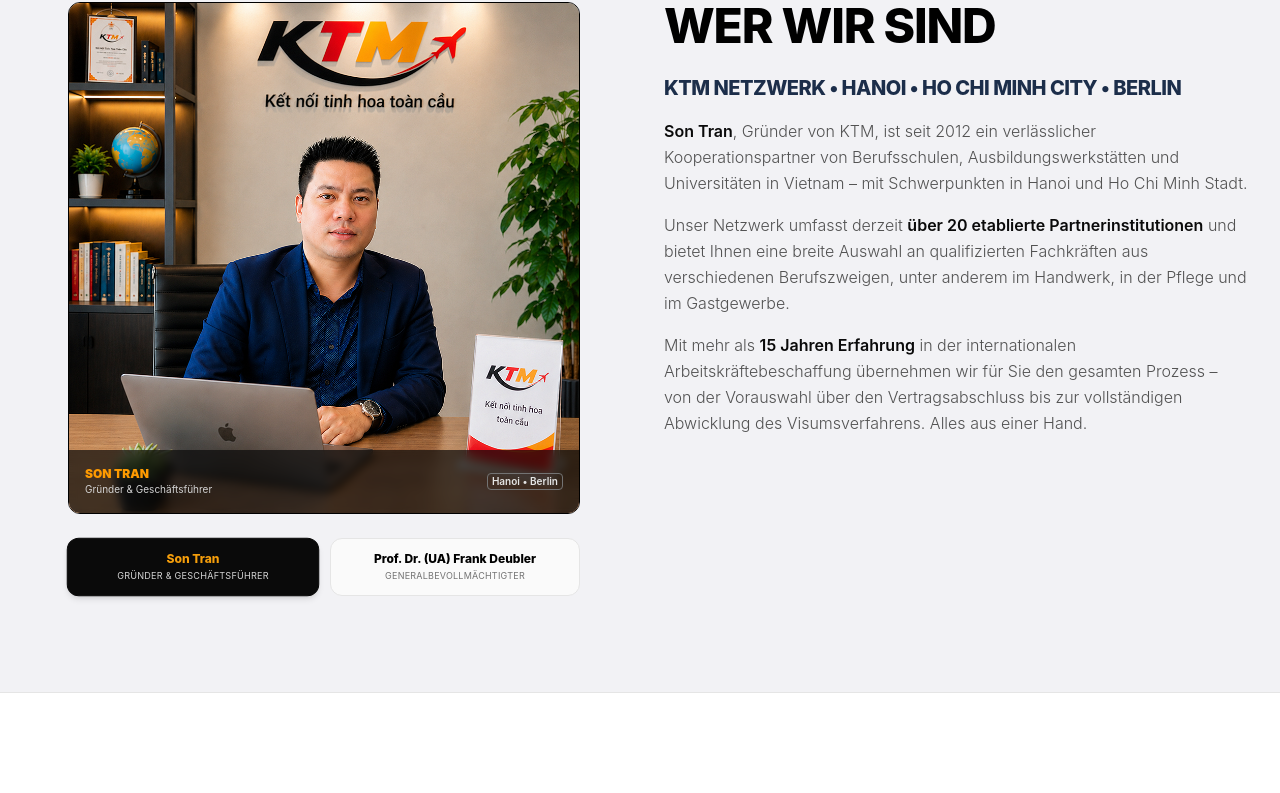
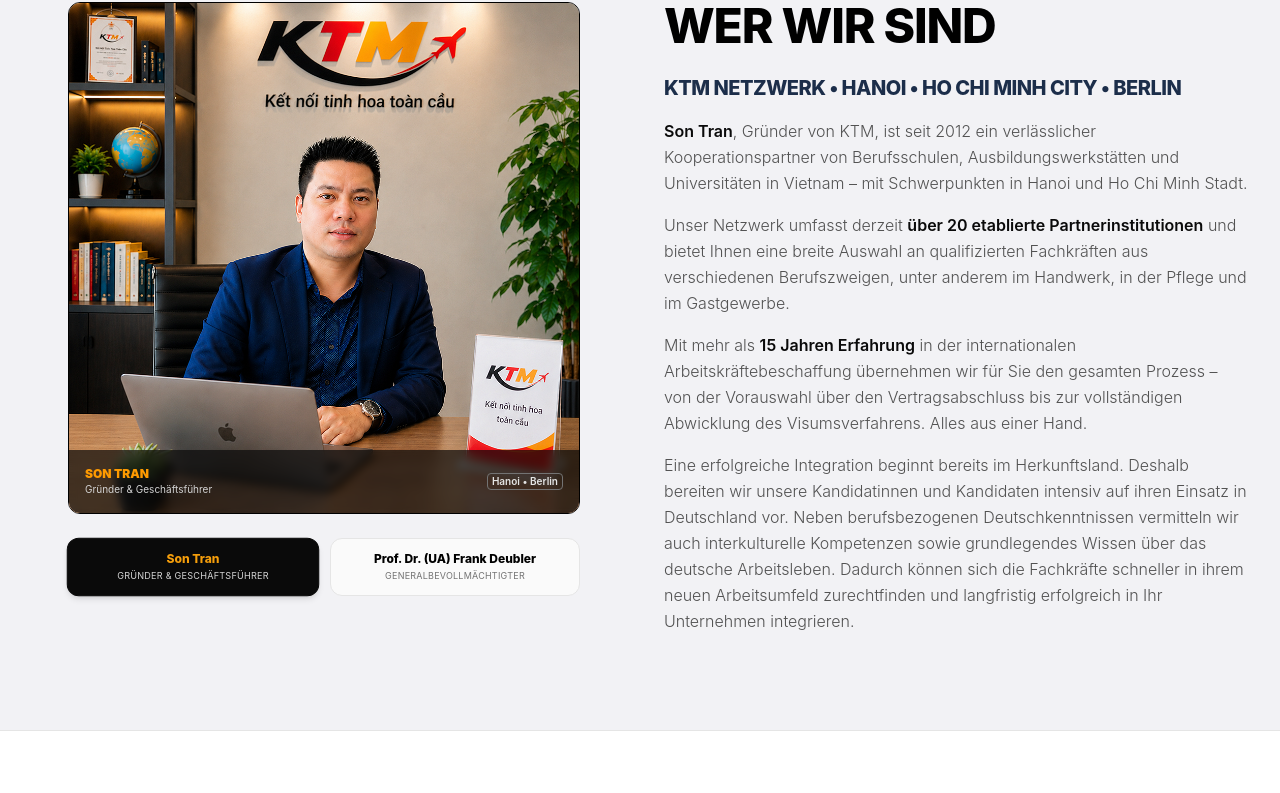
Before and after one commit to cameratal/itw_edulab_Phong_02, a React (Vite) app: page / in a window 1280 px wide. Shown: the part 992-1785 px from the top of the page. Built offline with nearby package versions, Linux system fonts and the light colour scheme; a web font is replaced by a local one.

Commit message:
update Text change

```diff
--- a/src/App.tsx
+++ b/src/App.tsx
@@ -563,6 +563,9 @@
                     <p>
                       Mit mehr als <strong className="text-neutral-950 font-semibold">15 Jahren Erfahrung</strong> in der internationalen Arbeitskräftebeschaffung übernehmen wir für Sie den gesamten Prozess – von der Vorauswahl über den Vertragsabschluss bis zur vollständigen Abwicklung des Visumsverfahrens. Alles aus einer Hand.
                     </p>
+                     <p>
+                      Eine erfolgreiche Integration beginnt bereits im Herkunftsland. Deshalb bereiten wir unsere Kandidatinnen und Kandidaten intensiv auf ihren Einsatz in Deutschland vor. Neben berufsbezogenen Deutschkenntnissen vermitteln wir auch interkulturelle Kompetenzen sowie grundlegendes Wissen über das deutsche Arbeitsleben. Dadurch können sich die Fachkräfte schneller in ihrem neuen Arbeitsumfeld zurechtfinden und langfristig erfolgreich in Ihr Unternehmen integrieren.
+                    </p>
                   </>
                 ) : (
                   <>
@@ -574,6 +577,9 @@
                     </p>
                     <p>
                       Wir übernehmen für Sie die komplette behördliche Abwicklung – einschließlich der Kommunikation mit Kammern, Arbeitsagentur und Auslandsvertretungen. So erhalten Sie einen vollumfänglichen, sorgenfreien Service aus einer Hand.
+                    </p>
+                    <p >
+                      Prof. Dr. (UA) Frank Deubler steht Ihnen persönlich als Ansprechpartner zur Verfügung. Gerne beantwortet er Ihre Fragen per E-Mail oder Telefon und besucht Ihr Unternehmen auf Wunsch auch vor Ort, um Ihren individuellen Personalbedarf kennenzulernen. In einem persönlichen Gespräch entwickelt er gemeinsam mit Ihnen die passende Recruiting-Strategie und begleitet Sie kompetent durch den gesamten Vermittlungsprozess.
                     </p>
                   </>
                 )}
```
